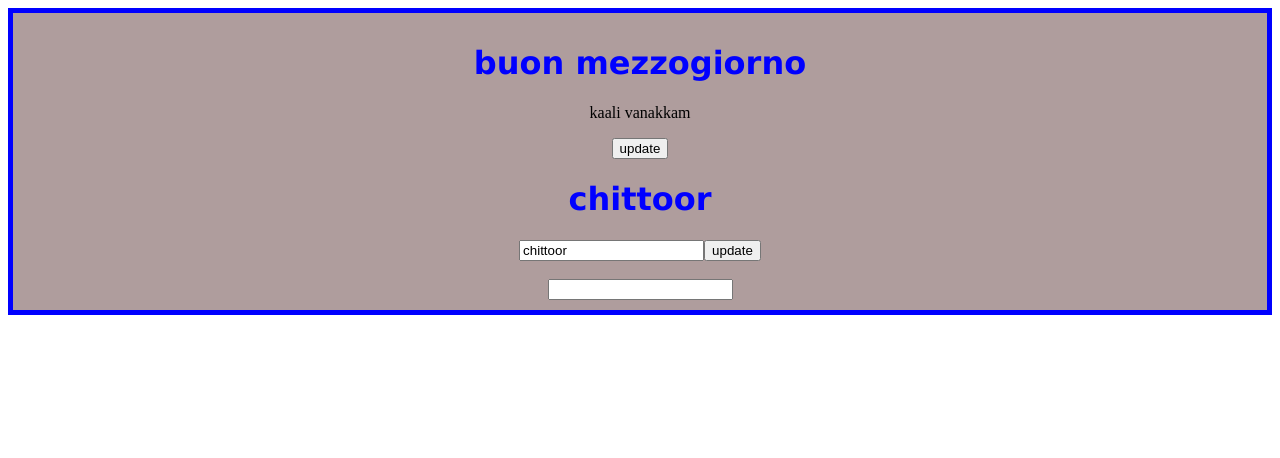
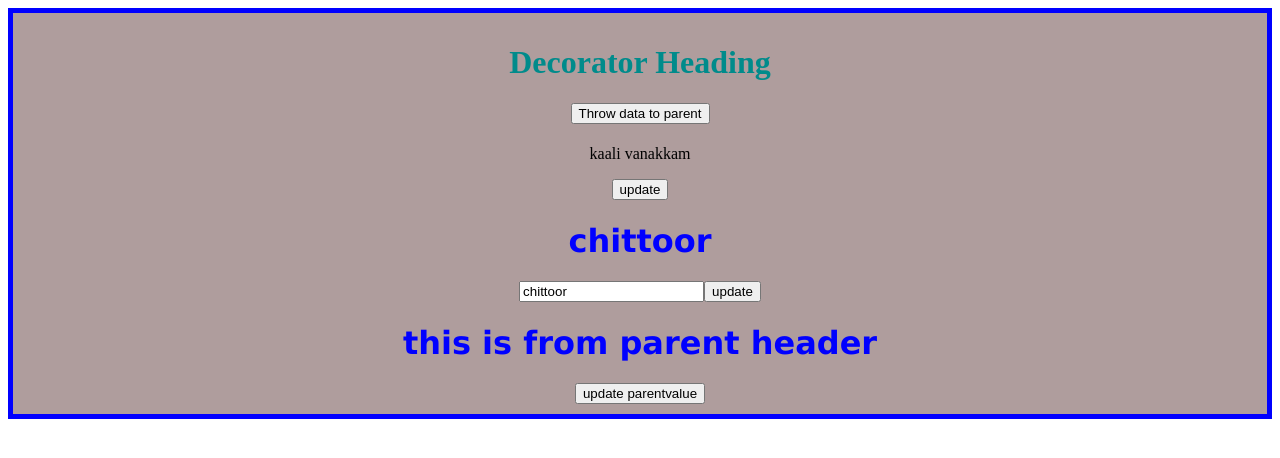
Before and after one commit to akhil-rajarao/AngularCore, an Angular app: page / in a window 1280 px wide. Shown: the top 458 px of the page. Built offline with nearby package versions, Linux system fonts and the light colour scheme.

Commit message:
input decorator used in cild component to get data from parent component in header and decorator component

```diff
--- a/src/app/app.component.html
+++ b/src/app/app.component.html
@@ -59,11 +59,14 @@
   <h1>{{ salary | currency : "INR" }}</h1>
   <h1>{{ person | customPipe : wish }}</h1>
 
-
-  <img style="width: 10vw" src="{{ path }}" alt="imagesinsindekjn" /> -->
+  <img style="width: 10vw" src="{{ path }}" alt="imagesinsindekjn" />
   <app-header [childTitle]="wish" (customEvent)="cdata = $event"></app-header>
   <div>{{ cdata }}</div>
   <br />
   <input type="text" />
 
+  <app-decorators (decoratoremitter)="pulledData = $event"></app-decorators>
+  <div>{{ pulledData }}</div> -->
+  <app-decorators></app-decorators>
+
 </div>
--- a/src/app/app.component.ts
+++ b/src/app/app.component.ts
@@ -24,6 +24,7 @@ export class AppComponent {
   name: any = '(input)=changeName($event)';
   person: object = { firstName: 'John', gender: 'm' };
   wish: string = 'buon mezzogiorno';
+  pulledData = ""
   increment = () => {
     this.counter = this.counter + 1;
   };
--- a/src/app/decorators/decorators.component.css
+++ b/src/app/decorators/decorators.component.css
@@ -0,0 +1,3 @@
+h1{
+    color: darkcyan;
+}
--- a/src/app/decorators/decorators.component.html
+++ b/src/app/decorators/decorators.component.html
@@ -1 +1,4 @@
-<p>decorators works!</p>
+<h1>Decorator Heading</h1>
+<button on-click="passtoAppcomponent()">Throw data to parent</button>
+<app-header [place]="datatochild"></app-header>
+<button on-click = "updatetext()">update parentvalue</button>
--- a/src/app/decorators/decorators.component.ts
+++ b/src/app/decorators/decorators.component.ts
@@ -1,4 +1,4 @@
-import { Component } from '@angular/core';
+import { Component, EventEmitter, Output } from '@angular/core';
 
 @Component({
   selector: 'app-decorators',
@@ -6,5 +6,13 @@ import { Component } from '@angular/core';
   styleUrl: './decorators.component.css'
 })
 export class DecoratorsComponent {
-
+dataFromDecorator = "decorator Data"
+datatochild = "this is from parent header"
+@Output() decoratoremitter = new EventEmitter()
+passtoAppcomponent = ()=>{
+  this.decoratoremitter.emit(this.dataFromDecorator)
 }
+updatetext = ()=>{
+  this.datatochild = "data updated in parent and reflected in child and displayed in parent componenet"
+}
+}
--- a/src/app/header/header.component.html
+++ b/src/app/header/header.component.html
@@ -4,3 +4,4 @@
 <h1>{{area}}</h1>
 <input type="text" [(ngModel)]="area" (input)="changevillagename($event)"/>
 <button on-click="buttonclick()">update</button>
+<h1>{{place}}</h1>
--- a/src/app/header/header.component.ts
+++ b/src/app/header/header.component.ts
@@ -4,25 +4,25 @@ import { emit } from 'process';
 @Component({
   selector: 'app-header',
   templateUrl: './header.component.html',
-  styleUrl: './header.component.css'
+  styleUrl: './header.component.css',
 })
 export class HeaderComponent {
-  area = "chittoor"
-  changevillagename = (e:any)=>{
-    this.area =  e.target.value
-  }
-  buttonclick = ()=>{
-    this.area = "penumuru"
-  }
-  @Input() childTitle:any
+  @Input() place: any;
+  area = 'chittoor';
+  changevillagename = (e: any) => {
+    this.area = e.target.value;
+  };
+  buttonclick = () => {
+    this.area = 'penumuru';
+  };
+  @Input() childTitle: any;
 
-  childMessageToParent: string = "this is from child component"
-  msg:number = 32546
+  childMessageToParent: string = 'this is from child component';
+  msg: number = 32546;
 
   @Output() customEvent = new EventEmitter();
 
-  passToParent = ()=>{
-    this.customEvent.emit(this.childMessageToParent)
-  }
-
+  passToParent = () => {
+    this.customEvent.emit(this.childMessageToParent);
+  };
 }
```
